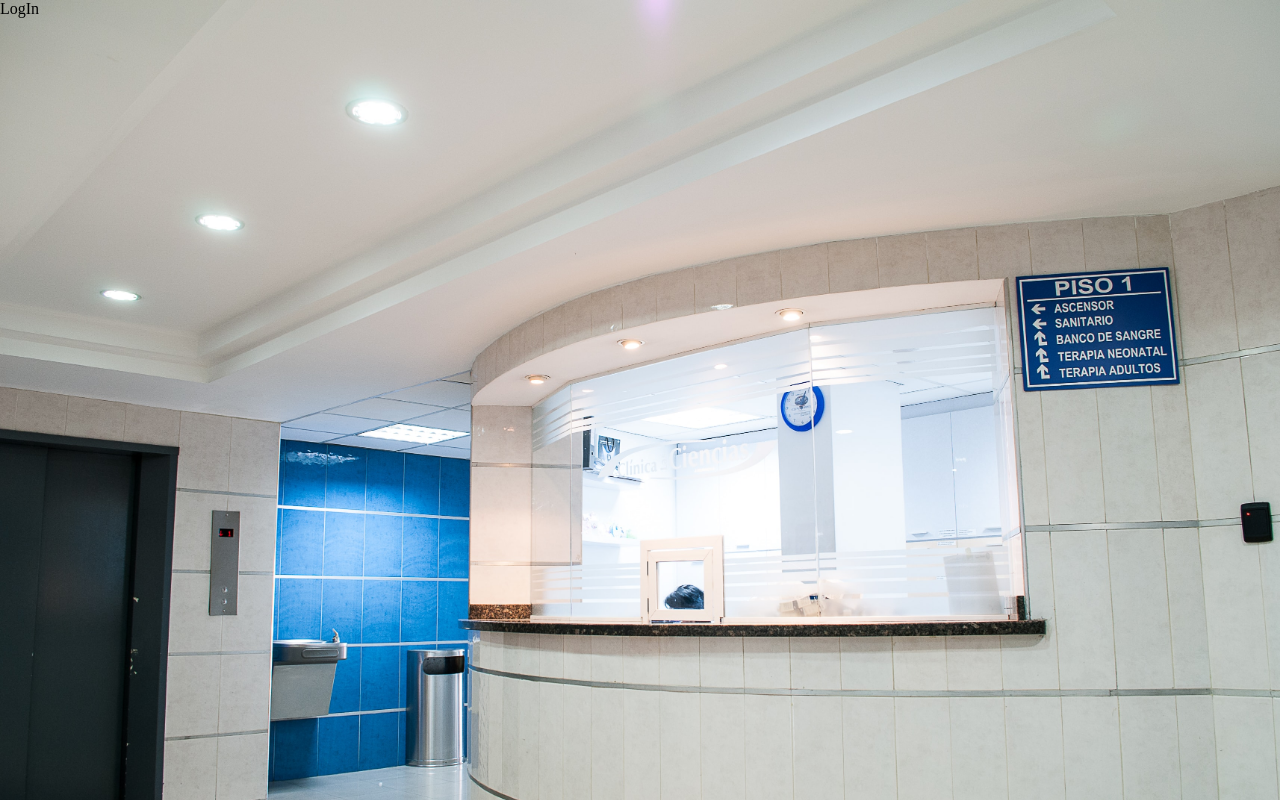
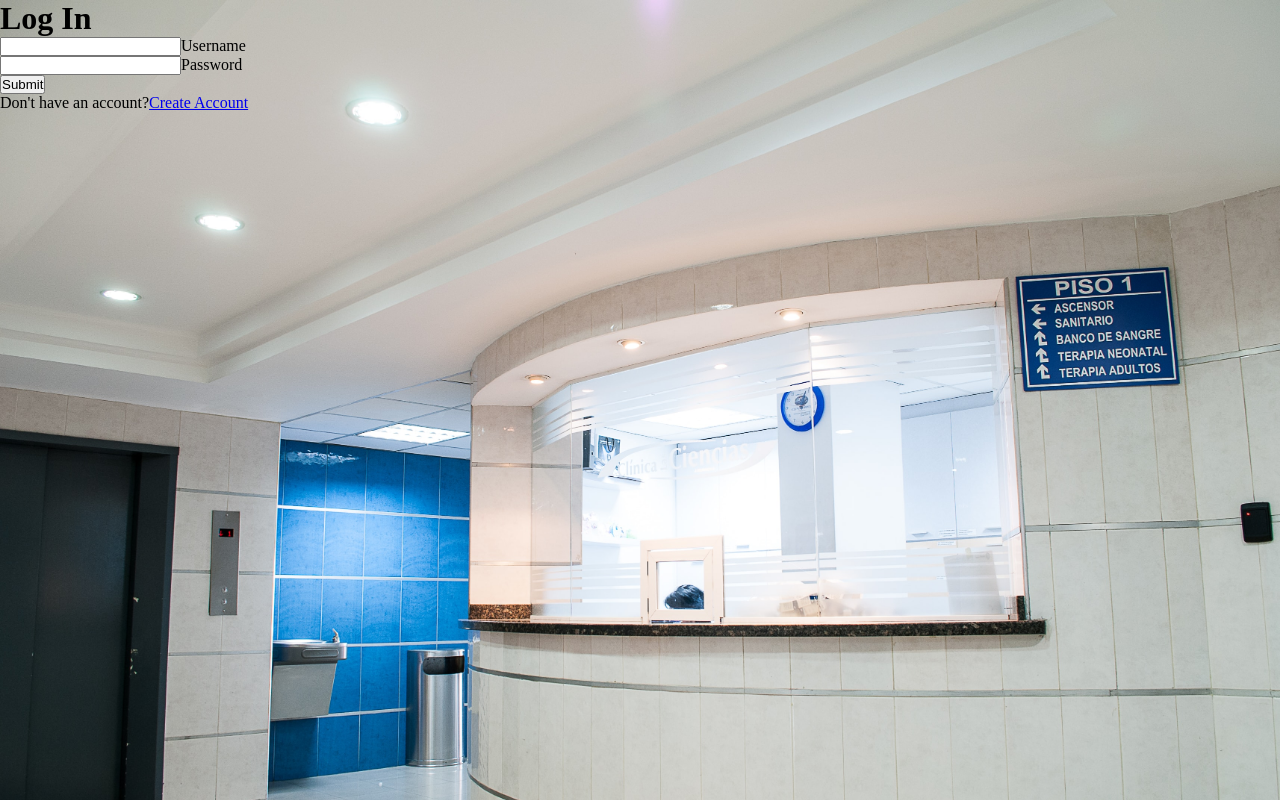
Before and after one commit to Abhishek058/Hospital_Finder, a React (Create React App) app: page /login in a window 1280 px wide. Built offline with nearby package versions, Linux system fonts and the light colour scheme.

Commit message:
login basic tags added

```diff
--- a/src/Login.js
+++ b/src/Login.js
@@ -3,7 +3,24 @@ import { Link } from "react-router-dom";
 function Login() {
   return (
     <div className="Login">
-      LogIn
+      <div class="container">
+        <h1>Log In</h1>
+        <form>
+          <div class="form-control">
+            <input type="text" required />
+            <label>Username</label>
+          </div>
+          <div class="form-control">
+            <input type="password" required />
+            <label>Password</label>
+          </div>
+          <button class="btn">Submit</button>
+          <p class="text">
+            Don't have an account?
+            <a href="#">Create Account</a>
+          </p>
+        </form>
+      </div>
     </div>
   );
 }
```
